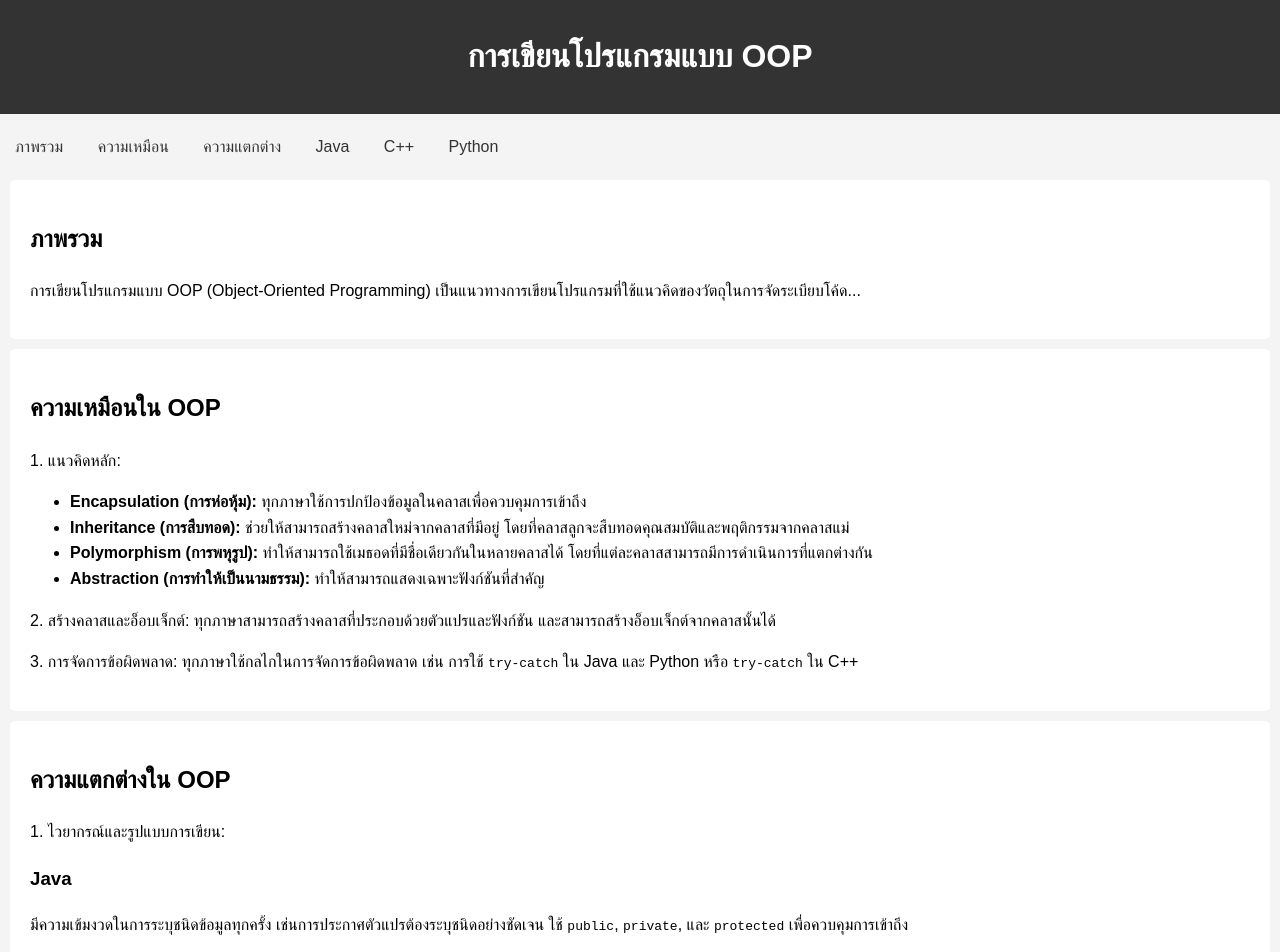
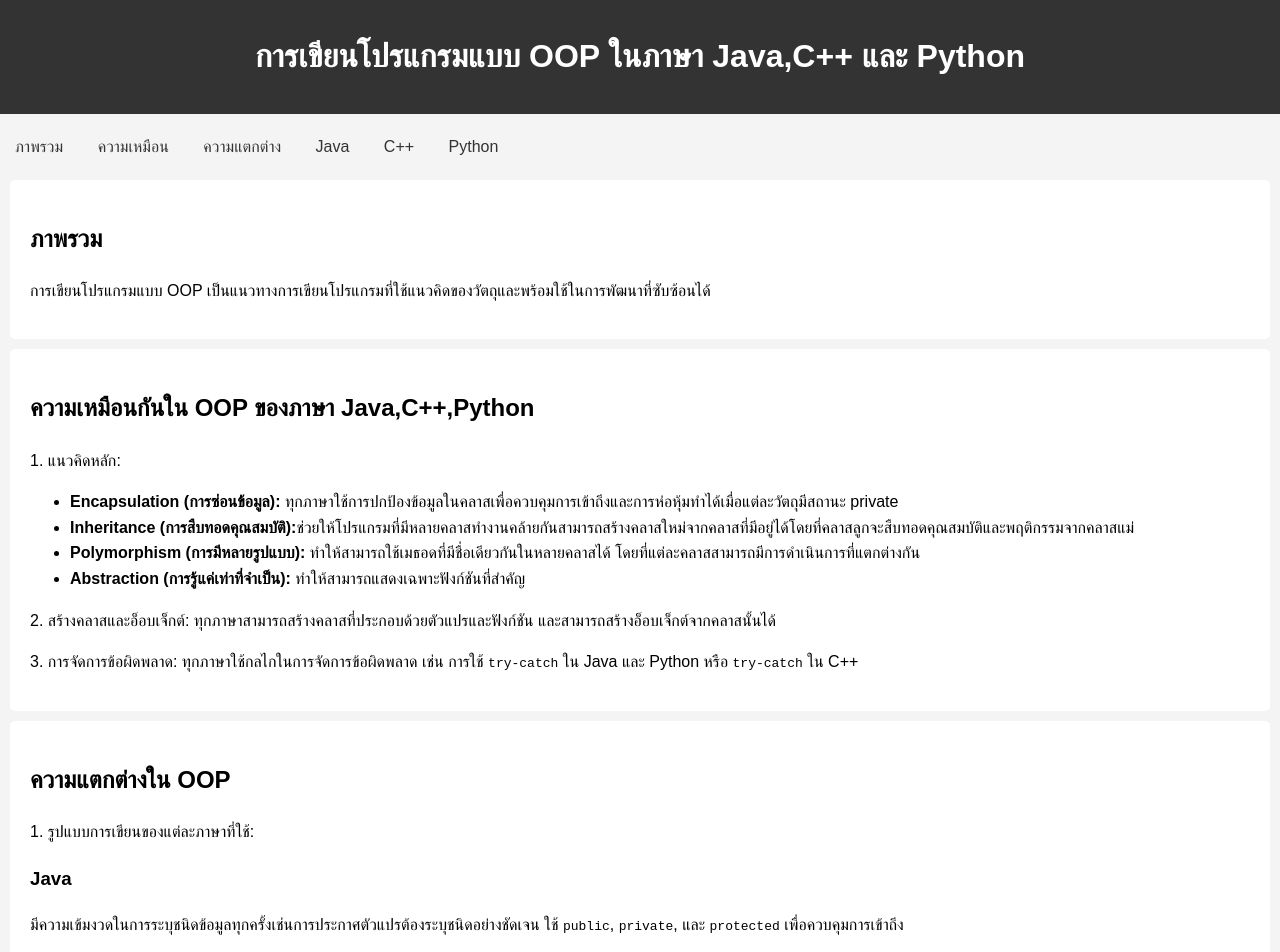
Before and after one commit to Napatsarin/Napatsarin.github.io, a plain HTML site: page index.html in a window 1280 px wide. Shown: the top 952 px of the page. Drawn offline with Linux system fonts and the light colour scheme.

Commit message:
index.html

```diff
--- a/index.html
+++ b/index.html
@@ -37,7 +37,7 @@
 <body>
 
 <header>
-    <h1>การเขียนโปรแกรมแบบ OOP</h1>
+    <h1>การเขียนโปรแกรมแบบ OOP ในภาษา Java,C++ และ Python</h1>
 </header>
 
 <nav>
@@ -51,17 +51,17 @@
 
 <section id="overview">
     <h2>ภาพรวม</h2>
-    <p>การเขียนโปรแกรมแบบ OOP (Object-Oriented Programming) เป็นแนวทางการเขียนโปรแกรมที่ใช้แนวคิดของวัตถุในการจัดระเบียบโค้ด...</p>
+    <p>การเขียนโปรแกรมแบบ OOP เป็นแนวทางการเขียนโปรแกรมที่ใช้แนวคิดของวัตถุและพร้อมใช้ในการพัฒนาที่ซับซ้อนได้</p>
 </section>
 
 <section id="similarities">
-    <h2>ความเหมือนใน OOP</h2>
+    <h2>ความเหมือนกันใน OOP ของภาษา Java,C++,Python</h2>
     <p>1. แนวคิดหลัก:</p>
     <ul>
-        <li><strong>Encapsulation (การห่อหุ้ม):</strong> ทุกภาษาใช้การปกป้องข้อมูลในคลาสเพื่อควบคุมการเข้าถึง</li>
-        <li><strong>Inheritance (การสืบทอด):</strong> ช่วยให้สามารถสร้างคลาสใหม่จากคลาสที่มีอยู่ โดยที่คลาสลูกจะสืบทอดคุณสมบัติและพฤติกรรมจากคลาสแม่</li>
-        <li><strong>Polymorphism (การพหุรูป):</strong> ทำให้สามารถใช้เมธอดที่มีชื่อเดียวกันในหลายคลาสได้ โดยที่แต่ละคลาสสามารถมีการดำเนินการที่แตกต่างกัน</li>
-        <li><strong>Abstraction (การทำให้เป็นนามธรรม):</strong> ทำให้สามารถแสดงเฉพาะฟังก์ชันที่สำคัญ</li>
+        <li><strong>Encapsulation (การซ่อนข้อมูล):</strong> ทุกภาษาใช้การปกป้องข้อมูลในคลาสเพื่อควบคุมการเข้าถึงและการห่อหุ้มทำได้เมื่อแต่ละวัตถุมีสถานะ private</li>
+        <li><strong>Inheritance (การสืบทอดคุณสมบัติ):</strong>ช่วยให้โปรแกรมที่มีหลายคลาสทำงานคล้ายกันสามารถสร้างคลาสใหม่จากคลาสที่มีอยู่ได้โดยที่คลาสลูกจะสืบทอดคุณสมบัติและพฤติกรรมจากคลาสแม่</li>
+        <li><strong>Polymorphism (การมีหลายรูปแบบ):</strong> ทำให้สามารถใช้เมธอดที่มีชื่อเดียวกันในหลายคลาสได้ โดยที่แต่ละคลาสสามารถมีการดำเนินการที่แตกต่างกัน</li>
+        <li><strong>Abstraction (การรู้แค่เท่าที่จำเป็น):</strong> ทำให้สามารถแสดงเฉพาะฟังก์ชันที่สำคัญ</li>
     </ul>
     <p>2. สร้างคลาสและอ็อบเจ็กต์: ทุกภาษาสามารถสร้างคลาสที่ประกอบด้วยตัวแปรและฟังก์ชัน และสามารถสร้างอ็อบเจ็กต์จากคลาสนั้นได้</p>
     <p>3. การจัดการข้อผิดพลาด: ทุกภาษาใช้กลไกในการจัดการข้อผิดพลาด เช่น การใช้ <code>try-catch</code> ใน Java และ Python หรือ <code>try-catch</code> ใน C++</p>
@@ -69,9 +69,9 @@
 
 <section id="differences">
     <h2>ความแตกต่างใน OOP</h2>
-    <p>1. ไวยากรณ์และรูปแบบการเขียน:</p>
+    <p>1. รูปแบบการเขียนของแต่ละภาษาที่ใช้:</p>
     <h3>Java</h3>
-    <p>มีความเข้มงวดในการระบุชนิดข้อมูลทุกครั้ง เช่นการประกาศตัวแปรต้องระบุชนิดอย่างชัดเจน ใช้ <code>public</code>, <code>private</code>, และ <code>protected</code> เพื่อควบคุมการเข้าถึง</p>
+    <p>มีความเข้มงวดในการระบุชนิดข้อมูลทุกครั้งเช่นการประกาศตัวแปรต้องระบุชนิดอย่างชัดเจน ใช้ <code>public</code>, <code>private</code>, และ <code>protected</code> เพื่อควบคุมการเข้าถึง</p>
     <pre><code>
 public class Animal {
     private String name;
```
